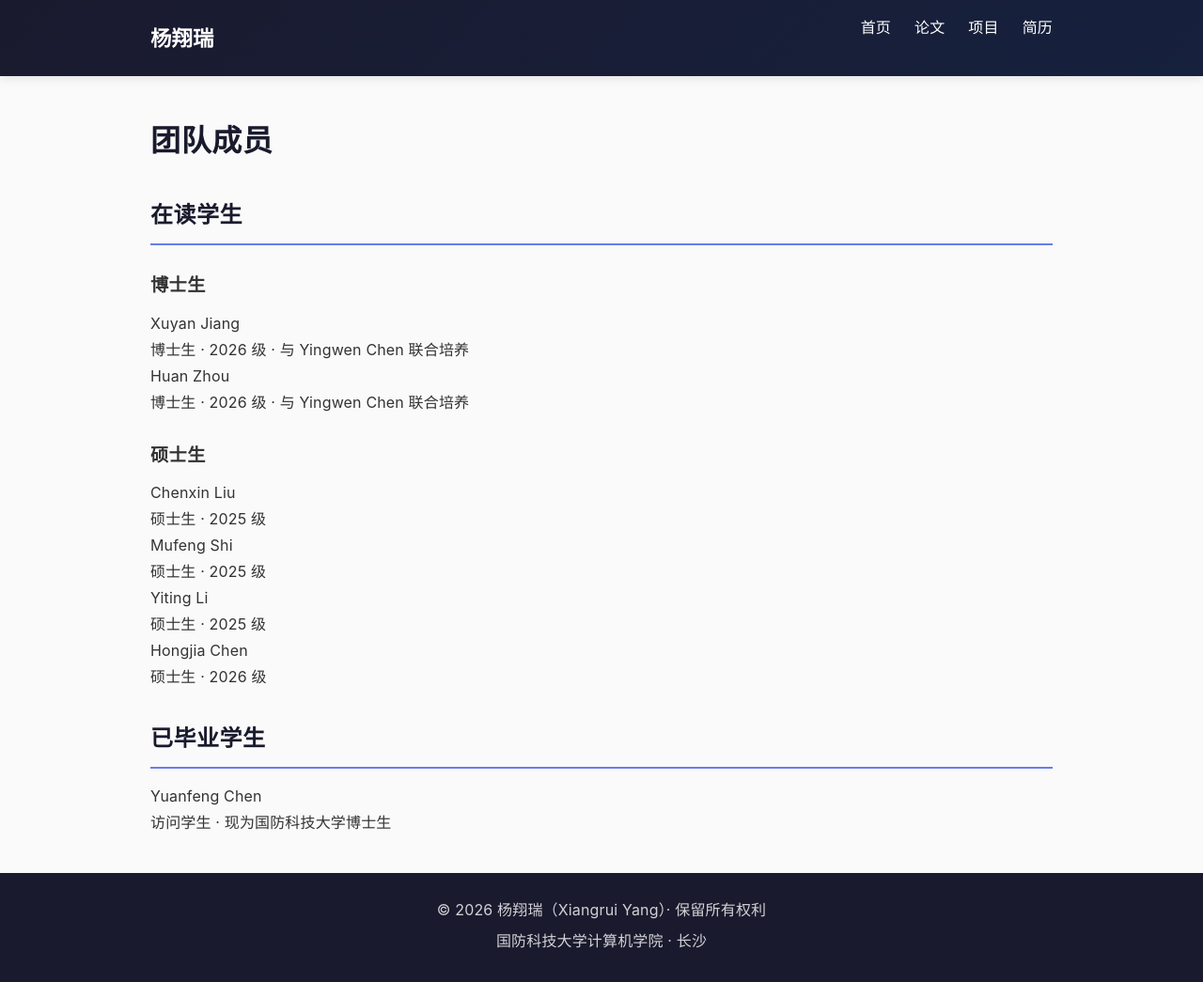
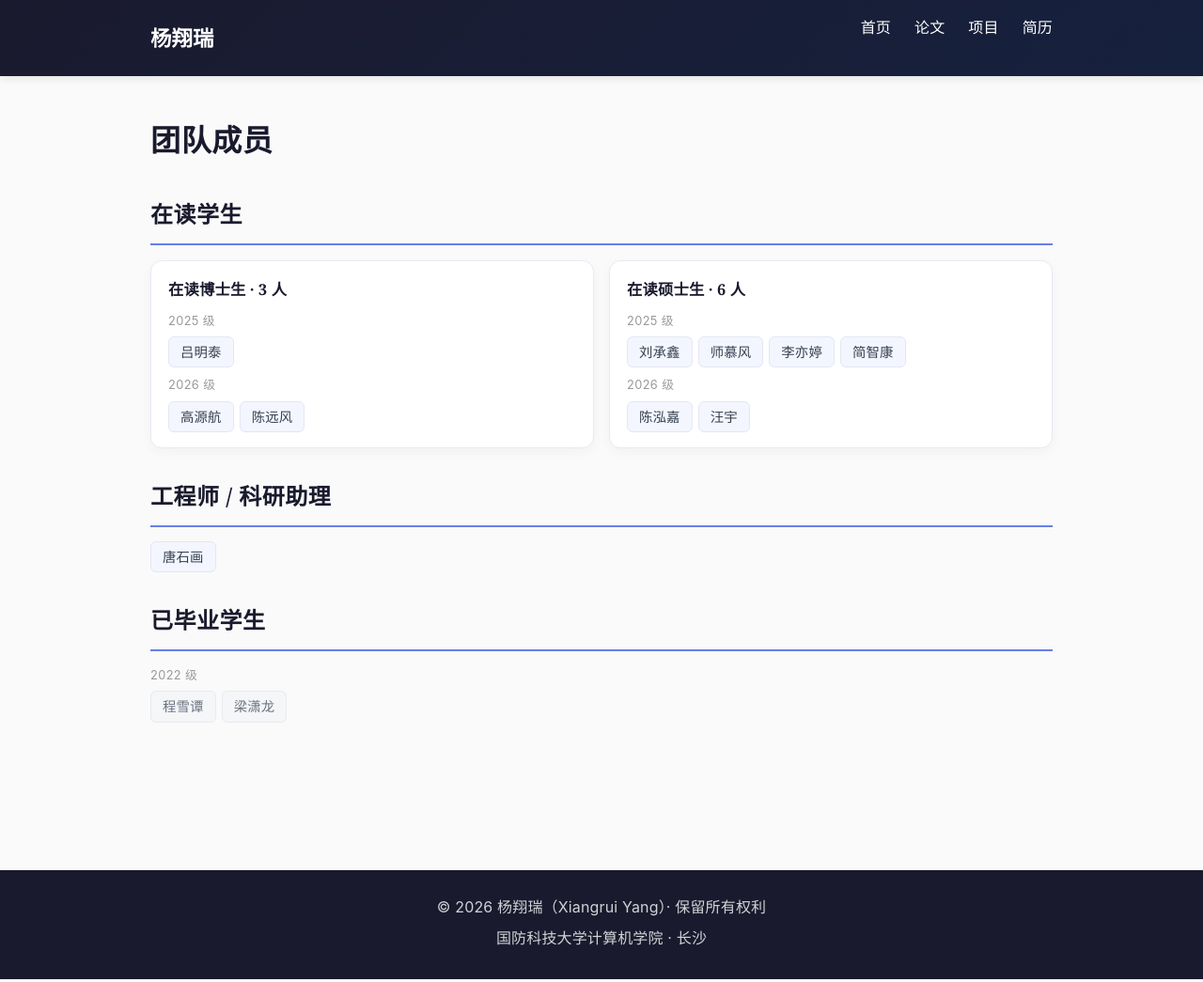
Before and after one commit to Winters123/Winters123.github.io, a Jekyll site: the page built from _pages/team.md, in a window 1280 px wide and 1045 px high. Shown: the whole window at 94% size. Built offline with Jekyll 4.4.1, drawn with Linux system fonts in a browser that asks for light colours.

Commit message:
Add group members section to about page and refresh team page roster

```diff
--- a/_pages/team.md
+++ b/_pages/team.md
@@ -6,43 +6,28 @@ permalink: /team/
 
 ## 在读学生
 
-### 博士生
-
-<div class="team-item">
-    <div class="team-name">Xuyan Jiang</div>
-    <div class="team-info">博士生 · 2026 级 · 与 Yingwen Chen 联合培养</div>
+<div class="member-grid">
+    <div class="member-group">
+        <h4>在读博士生 · 3 人</h4>
+        <div class="member-sub">2025 级</div>
+        <div class="member-names"><span class="member-name">吕明泰</span></div>
+        <div class="member-sub">2026 级</div>
+        <div class="member-names"><span class="member-name">高源航</span><span class="member-name">陈远风</span></div>
+    </div>
+    <div class="member-group">
+        <h4>在读硕士生 · 6 人</h4>
+        <div class="member-sub">2025 级</div>
+        <div class="member-names"><span class="member-name">刘承鑫</span><span class="member-name">师慕风</span><span class="member-name">李亦婷</span><span class="member-name">简智康</span></div>
+        <div class="member-sub">2026 级</div>
+        <div class="member-names"><span class="member-name">陈泓嘉</span><span class="member-name">汪宇</span></div>
+    </div>
 </div>
 
-<div class="team-item">
-    <div class="team-name">Huan Zhou</div>
-    <div class="team-info">博士生 · 2026 级 · 与 Yingwen Chen 联合培养</div>
-</div>
+## 工程师 / 科研助理
 
-### 硕士生
-
-<div class="team-item">
-    <div class="team-name">Chenxin Liu</div>
-    <div class="team-info">硕士生 · 2025 级</div>
-</div>
-
-<div class="team-item">
-    <div class="team-name">Mufeng Shi</div>
-    <div class="team-info">硕士生 · 2025 级</div>
-</div>
-
-<div class="team-item">
-    <div class="team-name">Yiting Li</div>
-    <div class="team-info">硕士生 · 2025 级</div>
-</div>
-
-<div class="team-item">
-    <div class="team-name">Hongjia Chen</div>
-    <div class="team-info">硕士生 · 2026 级</div>
-</div>
+<div class="member-names"><span class="member-name">唐石画</span></div>
 
 ## 已毕业学生
 
-<div class="team-item">
-    <div class="team-name">Yuanfeng Chen</div>
-    <div class="team-info">访问学生 · 现为国防科技大学博士生</div>
-</div>
+<div class="member-sub">2022 级</div>
+<div class="member-names"><span class="member-name member-alumni">程雪谭</span><span class="member-name member-alumni">梁潇龙</span></div>
--- a/assets/css/style.css
+++ b/assets/css/style.css
@@ -286,6 +286,63 @@ a:hover {
     font-size: 0.85rem;
     color: #666;
     margin-top: 6px;
+}
+
+/* 课题组成员卡片 */
+.member-grid {
+    display: grid;
+    grid-template-columns: repeat(auto-fit, minmax(230px, 1fr));
+    gap: 16px;
+    margin: 16px 0 24px;
+}
+
+.member-group {
+    background: white;
+    border: 1px solid #e8eaf3;
+    border-radius: 12px;
+    padding: 16px 18px;
+    box-shadow: 0 4px 12px rgba(26, 26, 46, 0.04);
+}
+
+.member-group h4 {
+    font-family: 'Source Han Serif SC', 'Noto Serif SC', 'Songti SC', 'STSong', SimSun, Georgia, serif;
+    font-size: 1.02rem;
+    color: #1a1a2e;
+    margin-bottom: 6px;
+}
+
+.member-group h4.member-gap {
+    margin-top: 14px;
+    padding-top: 12px;
+    border-top: 1px dashed #e8eaf3;
+}
+
+.member-sub {
+    font-size: 0.8rem;
+    color: #999;
+    margin: 8px 0 5px;
+    letter-spacing: 0.03em;
+}
+
+.member-names {
+    display: flex;
+    flex-wrap: wrap;
+    gap: 6px;
+}
+
+.member-name {
+    background: #f4f6ff;
+    color: #374151;
+    border: 1px solid #e3e7f5;
+    border-radius: 6px;
+    padding: 3px 12px;
+    font-size: 0.9rem;
+}
+
+.member-name.member-alumni {
+    background: #f5f6f8;
+    color: #6b7280;
+    border-color: #e8eaee;
 }
 
 /* 加入我们卡片 */
```
Also changed, not shown: _pages/about.md (+27 -1 lines), _pages/cv.md (+1 -1 lines).
